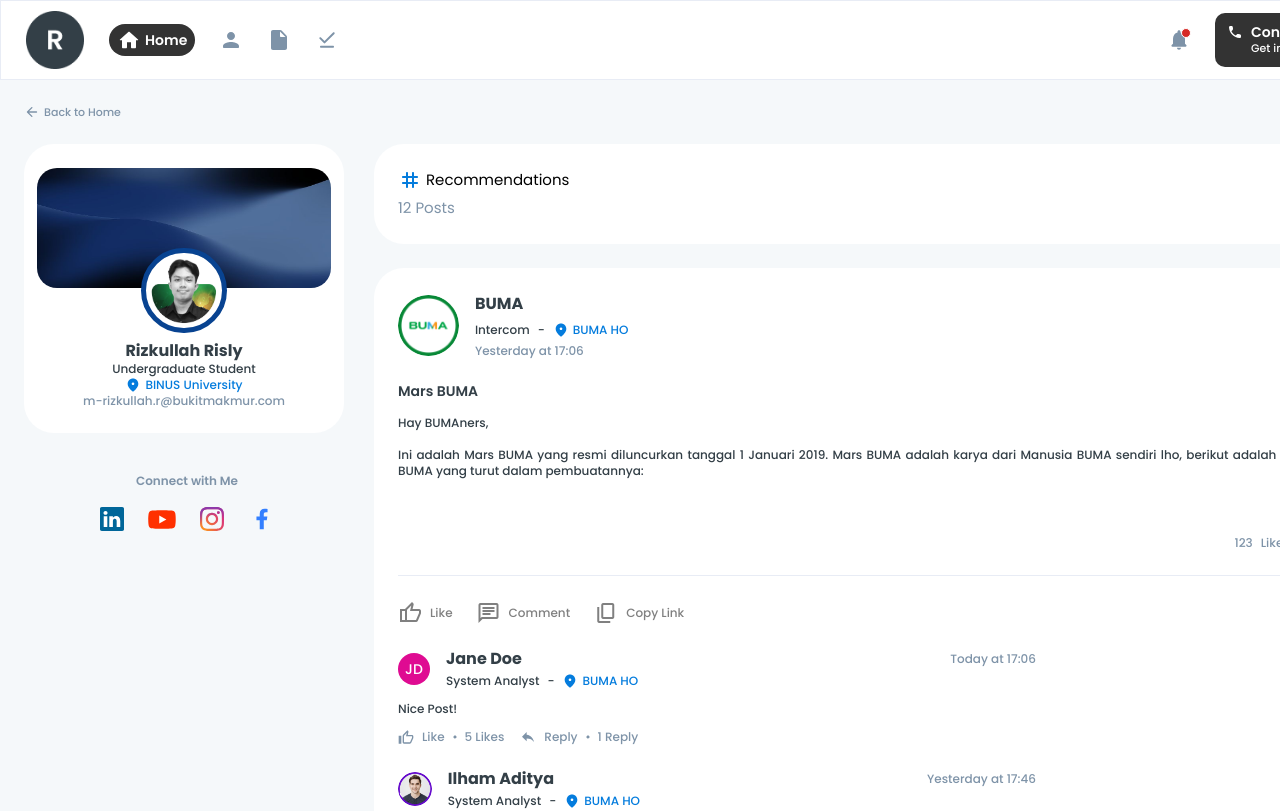
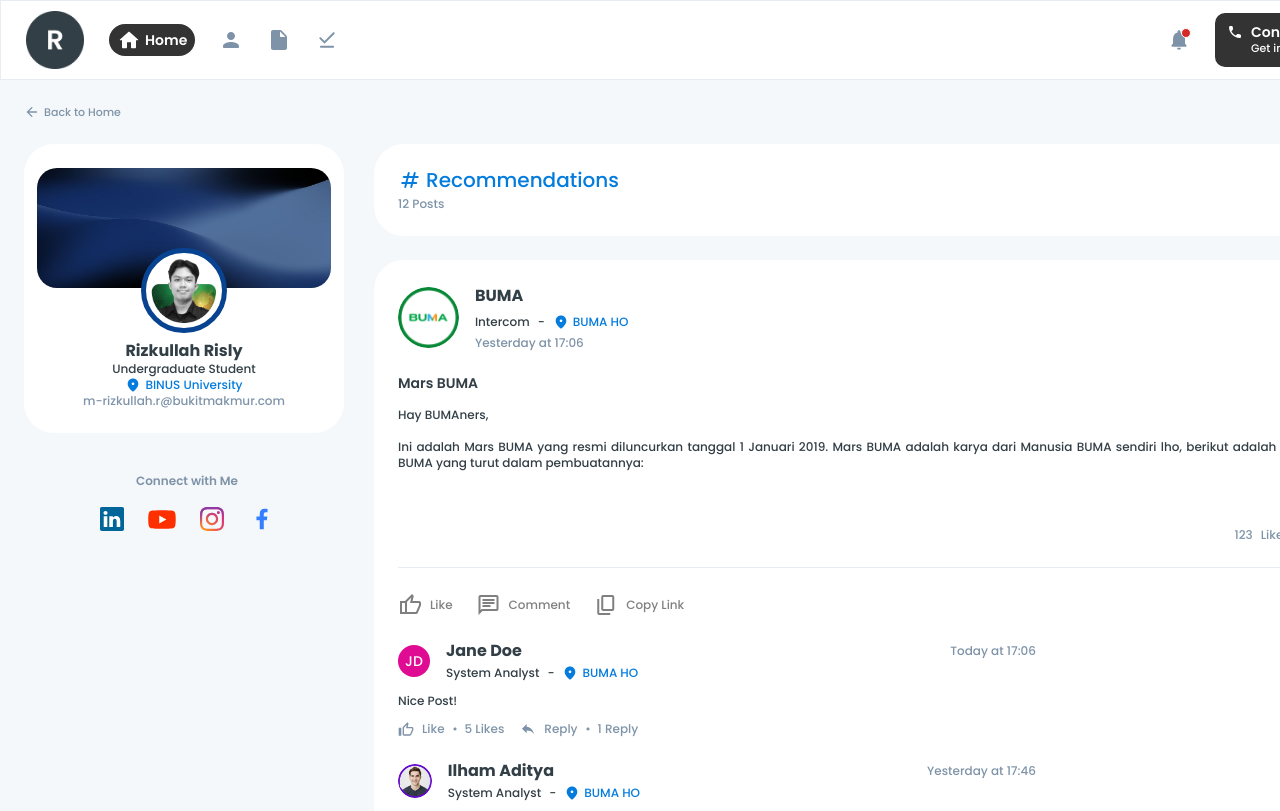
Before and after one commit to rizkullahry/recommend-porto, a Vue app: page / in a window 1280 px wide. Shown: the top 811 px of the page. Built offline with nearby package versions, Linux system fonts and the light colour scheme.

Commit message:
Refactor hashtag card final

```diff
--- a/src/assets/main.css
+++ b/src/assets/main.css
@@ -61,7 +61,6 @@
   line-height: 34px;
 
   display: flex;
-  height: 40px;
   flex-direction: column;
   justify-content: center;
   align-self: stretch;
@@ -76,7 +75,6 @@
   line-height: 26px;
 
   display: flex;
-  height: 40px;
   flex-direction: column;
   justify-content: center;
   align-self: stretch;
@@ -91,8 +89,6 @@
   line-height: 22px;
 
   display: flex;
-  width: 158px;
-  height: 32px;
   flex-direction: column;
   justify-content: center;
 }
@@ -106,8 +102,6 @@
   line-height: 20px;
 
   display: flex;
-  width: 148px;
-  height: 32px;
   flex-direction: column;
   justify-content: center;
 }
@@ -122,7 +116,6 @@
   text-transform: uppercase;
 
   display: flex;
-  height: 32px;
   flex-direction: column;
   justify-content: center;
   align-self: stretch;
@@ -137,7 +130,6 @@
   line-height: 16px;
 
   display: flex;
-  height: 32px;
   flex-direction: column;
   justify-content: center;
   align-self: stretch;
@@ -151,8 +143,6 @@
   line-height: 14px;
 
   display: flex;
-  width: 158px;
-  height: 32px;
   flex-direction: column;
   justify-content: center;
 }
@@ -165,8 +155,6 @@
   line-height: 12px;
 
   display: flex;
-  width: 148px;
-  height: 32px;
   flex-direction: column;
   justify-content: center;
 }
@@ -179,7 +167,6 @@
   line-height: 16px;
 
   display: flex;
-  height: 32px;
   flex-direction: column;
   justify-content: center;
   align-self: stretch;
@@ -193,7 +180,6 @@
   line-height: 16px;
 
   display: flex;
-  height: 32px;
   flex-direction: column;
   justify-content: center;
   align-self: stretch;
@@ -213,8 +199,6 @@
   text-underline-position: from-font;
 
   display: flex;
-  width: 158px;
-  height: 32px;
   flex-direction: column;
   justify-content: center;
 }
@@ -227,8 +211,6 @@
   line-height: 24px;
 
   display: flex;
-  width: 148px;
-  height: 32px;
   flex-direction: column;
   justify-content: center;
 }
@@ -241,7 +223,6 @@
   line-height: 24px;
 
   display: flex;
-  height: 32px;
   flex-direction: column;
   justify-content: center;
   align-self: stretch;
--- a/src/components/HashtagCard/HashtagCard.vue
+++ b/src/components/HashtagCard/HashtagCard.vue
@@ -1,23 +1,29 @@
 <template>
     <div class="hashtag-card">
         <div class="hashtag-card__title">
-            <img class="hashtag-card__title-icon" :src="item.hashtagIcon" />
-            <span>Recommendations</span>
+            <Icon name="tag" class="info-200" :size="24" />
+            <span class="sub-heading info-200 hashtag-card__title-text">Recommendations</span>
         </div>
-        <div class="hashtag-card__posts">
-            <span>12 Posts</span>
-        </div>
+        <span class="body-small neutral-500 hashtag-card__posts">{{ calculatePostCount() }}</span>
     </div>
 </template>
 
 <script setup lang="ts">
 import type { HashtagCardProps } from "./types/HashtagCard";
+import Icon from "../Icon/Icon.vue";
 
+// making the props required named item -> props.item.hashtagIcon
 const props = defineProps<{
     item: HashtagCardProps;
 }>();
 
+// destructuring the props -> item.hashtagIcon
 const { item } = props;
+
+const calculatePostCount = () => {
+    const count = item.postCount?.length ?? 0;
+    return `${count} ${count > 1 ? 'Posts' : 'Post'}`;
+}
 </script>
 
 <style scoped lang="scss">
--- a/src/components/HashtagCard/style/_hashtag-card.scss
+++ b/src/components/HashtagCard/style/_hashtag-card.scss
@@ -15,12 +15,13 @@
         gap: 4px;
     }
 
-    &__title-icon {
-        width: 24px;
-        height: 24px;
+    &__title-text {
+        font-weight: 500;
+        line-height: 24px;
     }
 
     &__posts {
-        color: #7E93A8;
+        font-weight: 500;
+        line-height: 16px;
     }
 }
--- a/src/components/Icon/Icon.vue
+++ b/src/components/Icon/Icon.vue
@@ -1,6 +1,6 @@
 <template>
     <i class="material-symbols-rounded"
-    :class="[colorClass, { 'material-symbols-fill': isFilled }]"
+    :class="[{ 'material-symbols-fill': isFilled }]"
     :style="sizeStyle">
         <slot>{{ name }}</slot>
     </i>
@@ -35,11 +35,6 @@
     }
 }
 
-const colorClass = computed(() => [
-    `text-${props.color}-${props.shade}`,
-    `bg-${props.backgroundColor}-${props.backgroundShade}`
-])
-
 const sizeStyle = computed(() => ({
     fontSize: `${props.size}px`,
     lineHeight: `${props.size}px`,
```
